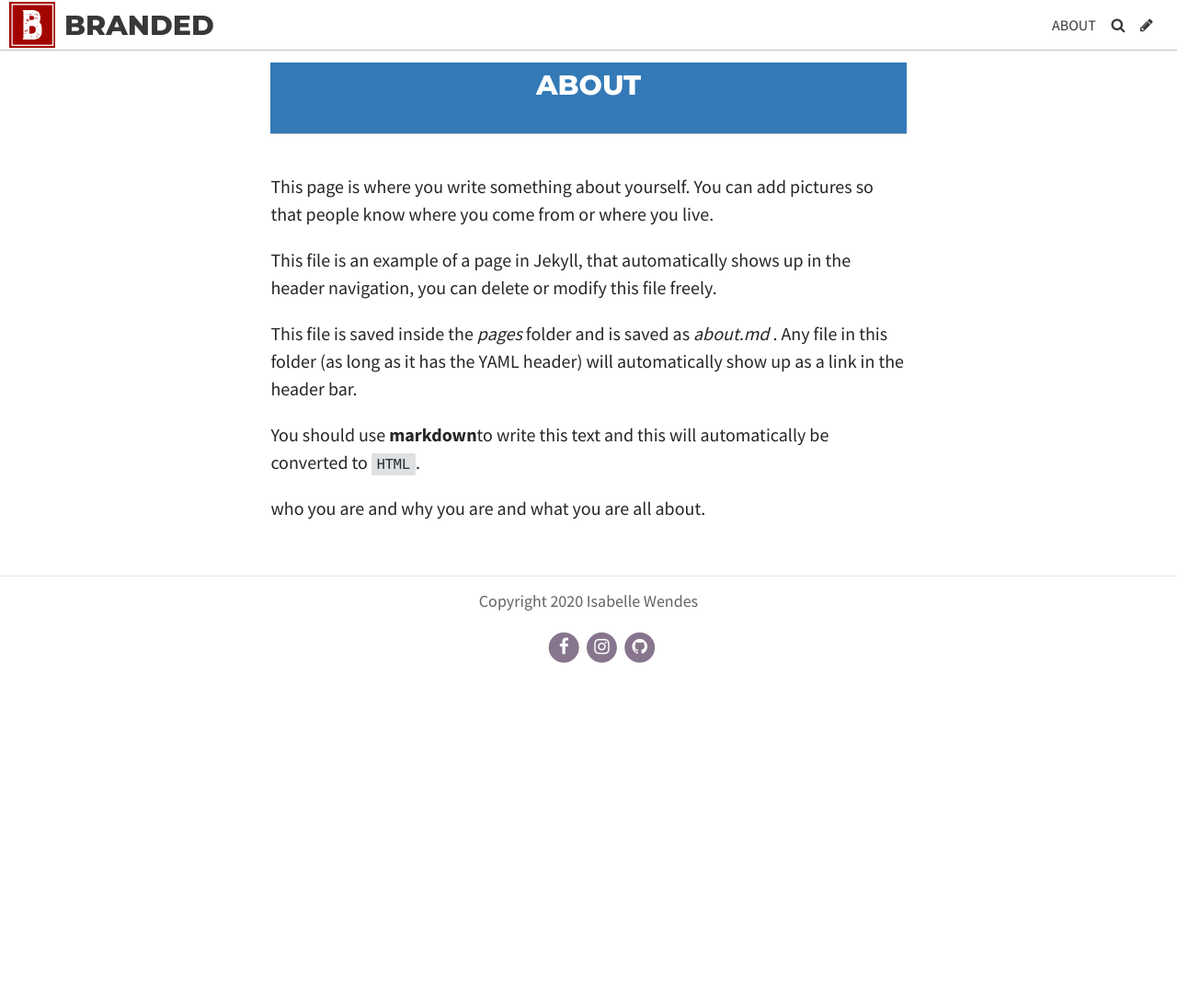
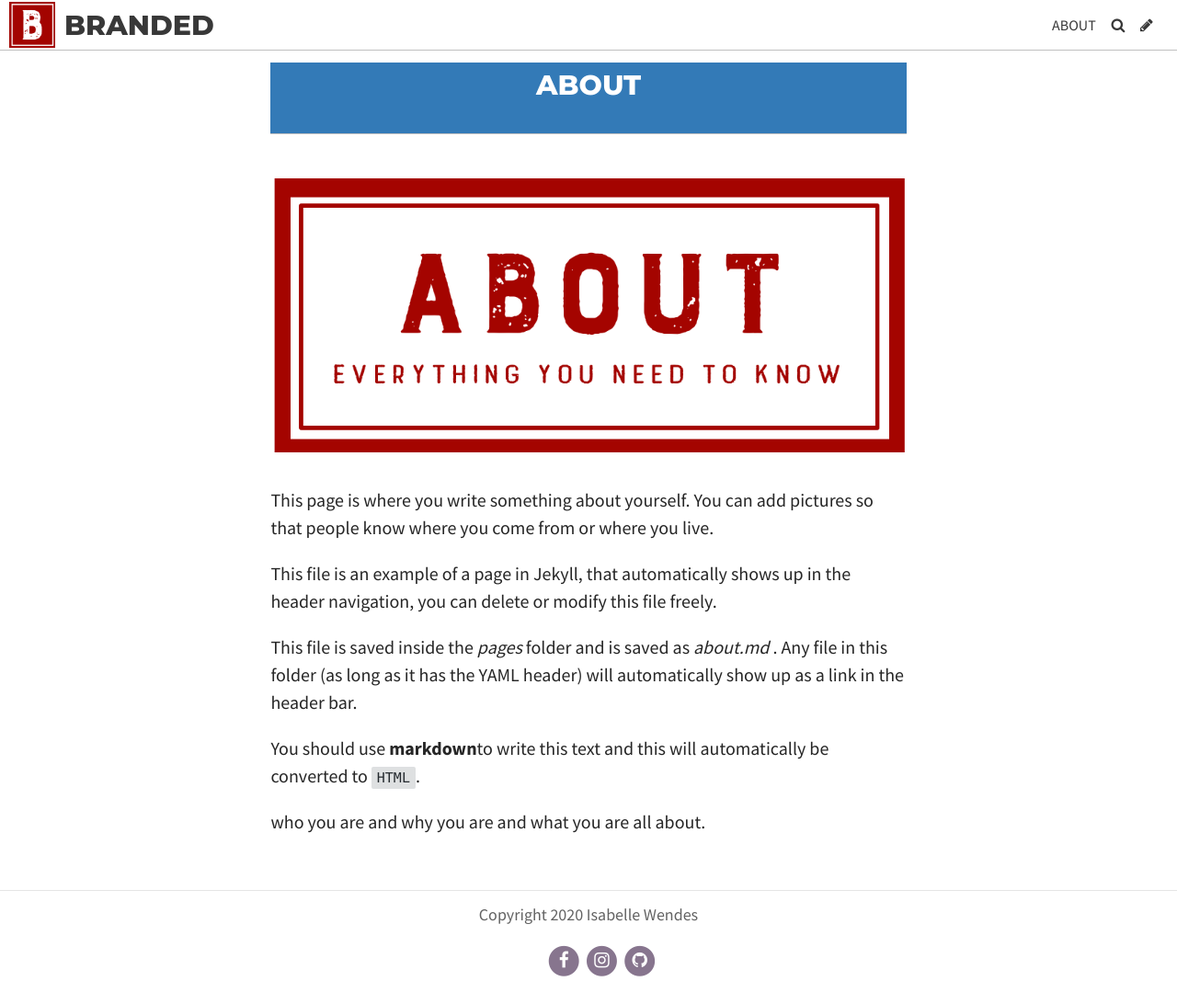
Before and after one commit to IsabelleWendes/Fontastic, a Jekyll site: the page built from pages/about.md, in a window 1280 px wide and 1092 px high. Shown: the whole window at 92% size. Built offline with Jekyll 4.4.1, drawn with Linux system fonts in a browser that asks for light colours; some web fonts are replaced.

Commit message:
Update Page “about”

```diff
--- a/pages/about.md
+++ b/pages/about.md
@@ -10,6 +10,8 @@ tags: null
 description: null
 show: true
 ---
+![](../uploads/about-header-that-fits2.png)
+
 This page is where you write something about yourself. You can add pictures so that people know where you come from or where you live.
 
 This file is an example of a page in Jekyll, that automatically shows up in the header navigation, you can delete or modify this file freely.
@@ -18,10 +20,4 @@ This file is saved inside the *pages* folder and is saved as *about.md* . Any fi
 
 You should use **markdown**to write this text and this will automatically be converted to `HTML`.
 
-
-
-
-
-
-
 who you are and why you are and what you are all about.
```
